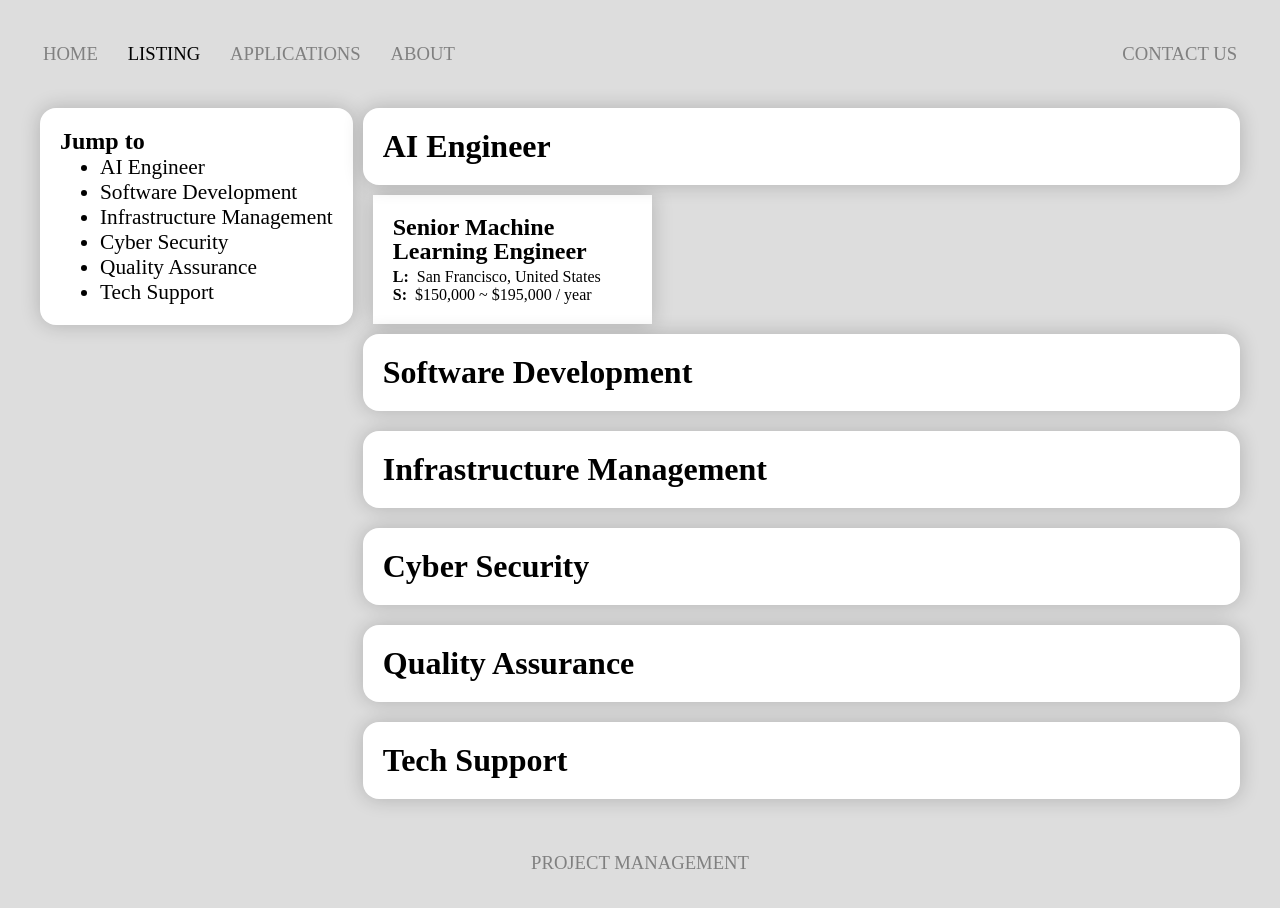
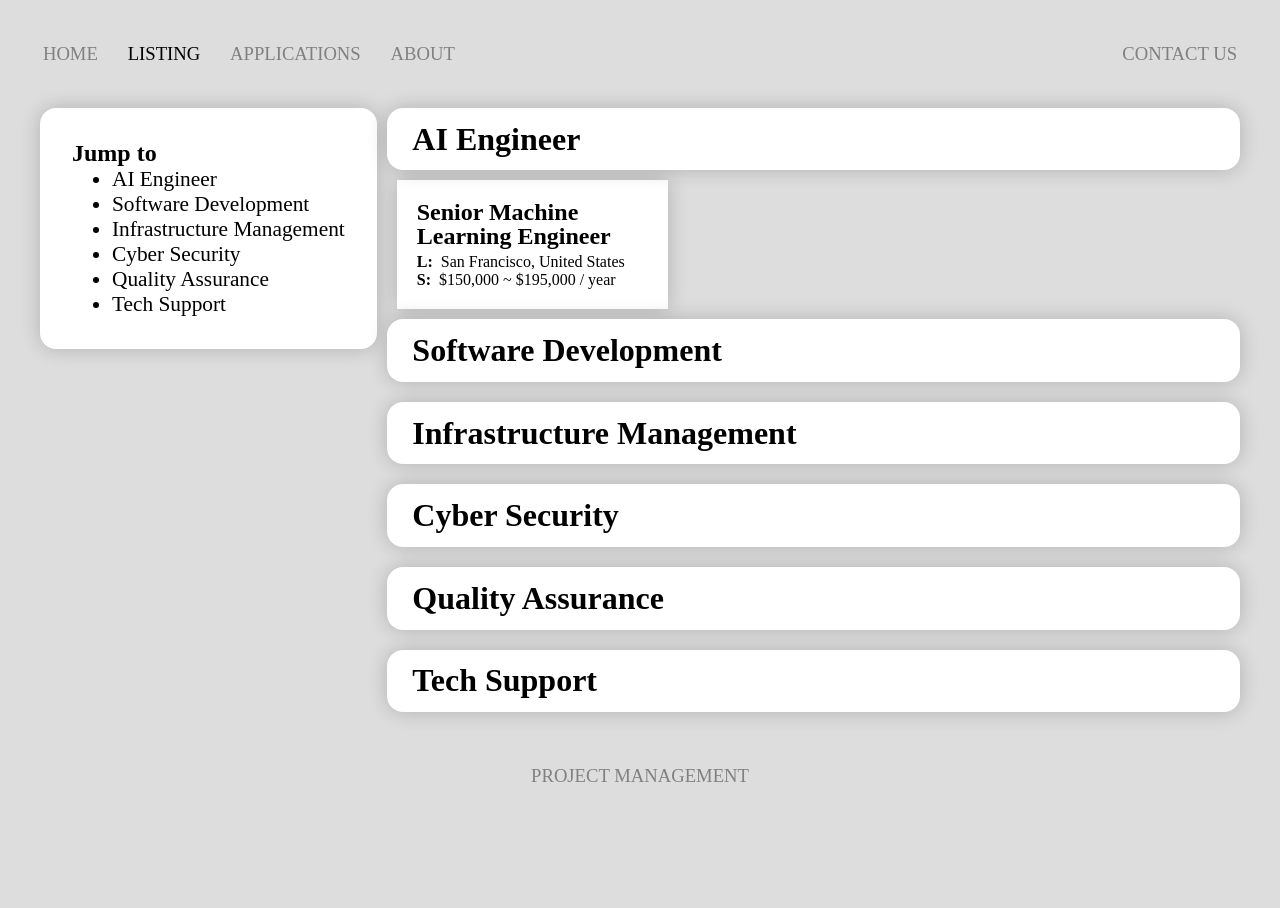
Before and after one commit to SWH03303/Job_Application, a plain HTML site: page jobs.html in a window 1280 px wide. After the commit the page ends 830 px from the top, so only its background shows below. Drawn offline with Linux system fonts and the light colour scheme.

Commit message:
refactor: consistence theming with home page

```diff
--- a/css/style.css
+++ b/css/style.css
@@ -114,6 +114,8 @@ a {
 		list-style-type: none;
 	}
 
+	article { padding: 20px; }
+
 	article:hover { background: #eaeaea; }
 	article:not(:has(> details[open])) {
 		/* 20px from container padding, 40px from element padding */
@@ -127,6 +129,7 @@ a {
 }
 
 #category-navigation {
+	padding: 2em;
 	position: sticky;
 	top: 100px;
 	border-radius: 1em;
@@ -142,12 +145,12 @@ a {
 
 #listing-categories {
 	gap: var(--spacing);
+	h1 { padding: .4em .8em; }
 }
 
 #category-navigation,
 #listing-categories h1,
 #listing-categories article {
-	padding: 20px;
 	background-color: white;
 	box-shadow: var(--shadow);
 }
```
